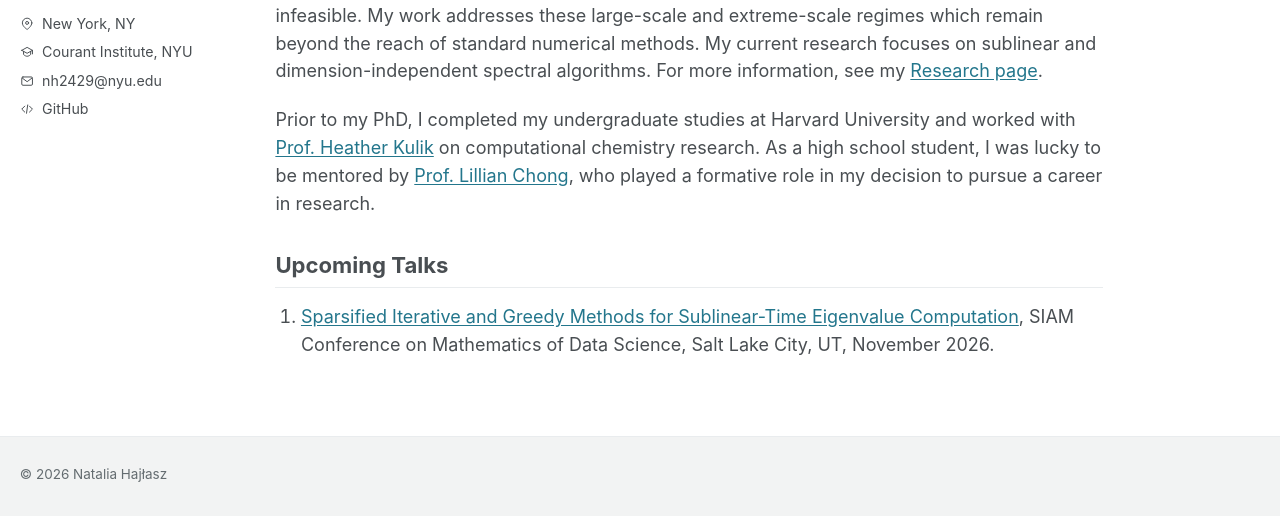
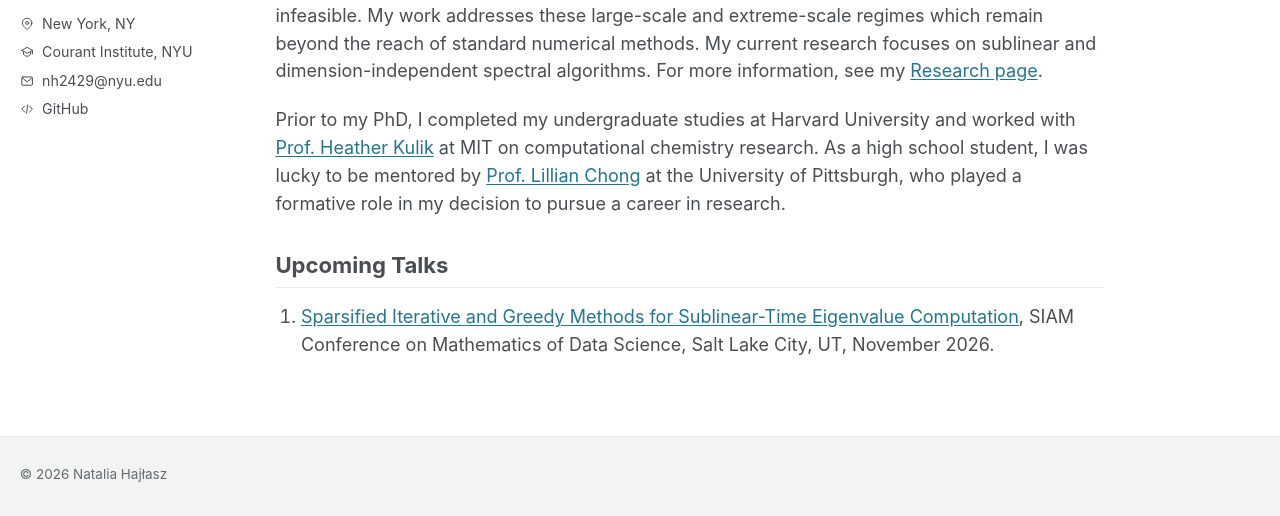
Before and after one commit to hajlasz/hajlasz.github.io, a plain HTML site: page index.html in a window 1280 px wide. Shown: the part 341-857 px from the top of the page. Drawn offline with Linux system fonts and the light colour scheme.

Commit message:
Add affiliations for undergraduate and high school mentors

```diff
--- a/index.html
+++ b/index.html
@@ -49,7 +49,7 @@
 
       <p>The cost of basic linear algebra tasks, such as approximating eigenvalues and solving linear systems, often determines which scientific problems can be tackled. In modern applications, matrices can be so large that even storing a single dense vector with one entry per row is infeasible. My work addresses these large-scale and extreme-scale regimes which remain beyond the reach of standard numerical methods. My current research focuses on sublinear and dimension-independent spectral algorithms. For more information, see my <a href="research.html">Research page</a>.</p>
 
-      <p>Prior to my PhD, I completed my undergraduate studies at Harvard University and worked with <a href="https://chemistry.mit.edu/profile/heather-j-kulik/">Prof. Heather Kulik</a> on computational chemistry research. As a high school student, I was lucky to be mentored by <a href="https://www.chem.pitt.edu/people/lillian-chong">Prof. Lillian Chong</a>, who played a formative role in my decision to pursue a career in research.</p>
+      <p>Prior to my PhD, I completed my undergraduate studies at Harvard University and worked with <a href="https://chemistry.mit.edu/profile/heather-j-kulik/">Prof. Heather Kulik</a> at MIT on computational chemistry research. As a high school student, I was lucky to be mentored by <a href="https://www.chem.pitt.edu/people/lillian-chong">Prof. Lillian Chong</a> at the University of Pittsburgh, who played a formative role in my decision to pursue a career in research.</p>
 
       <h2>Upcoming Talks</h2>
       <ol>
```
